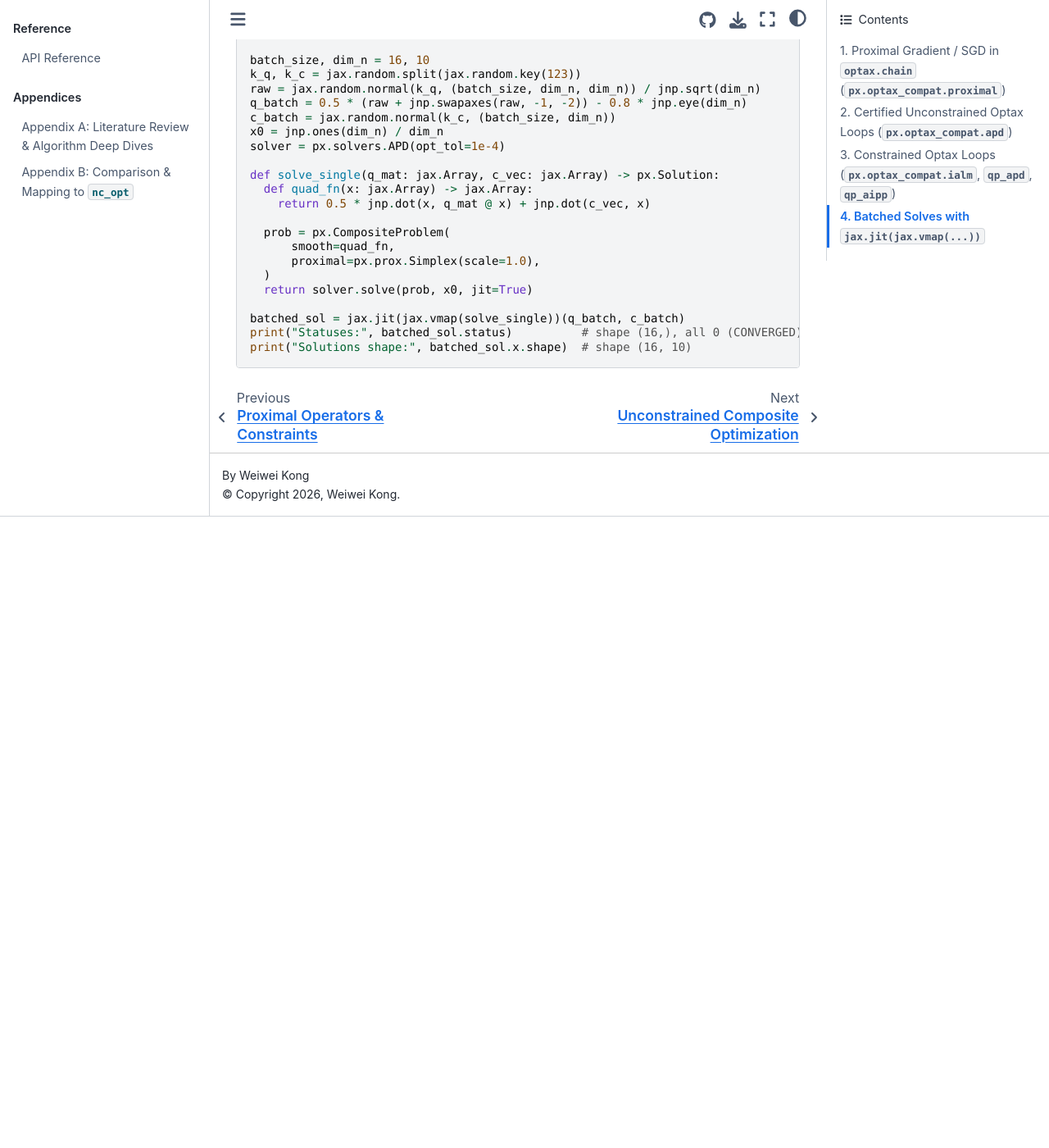
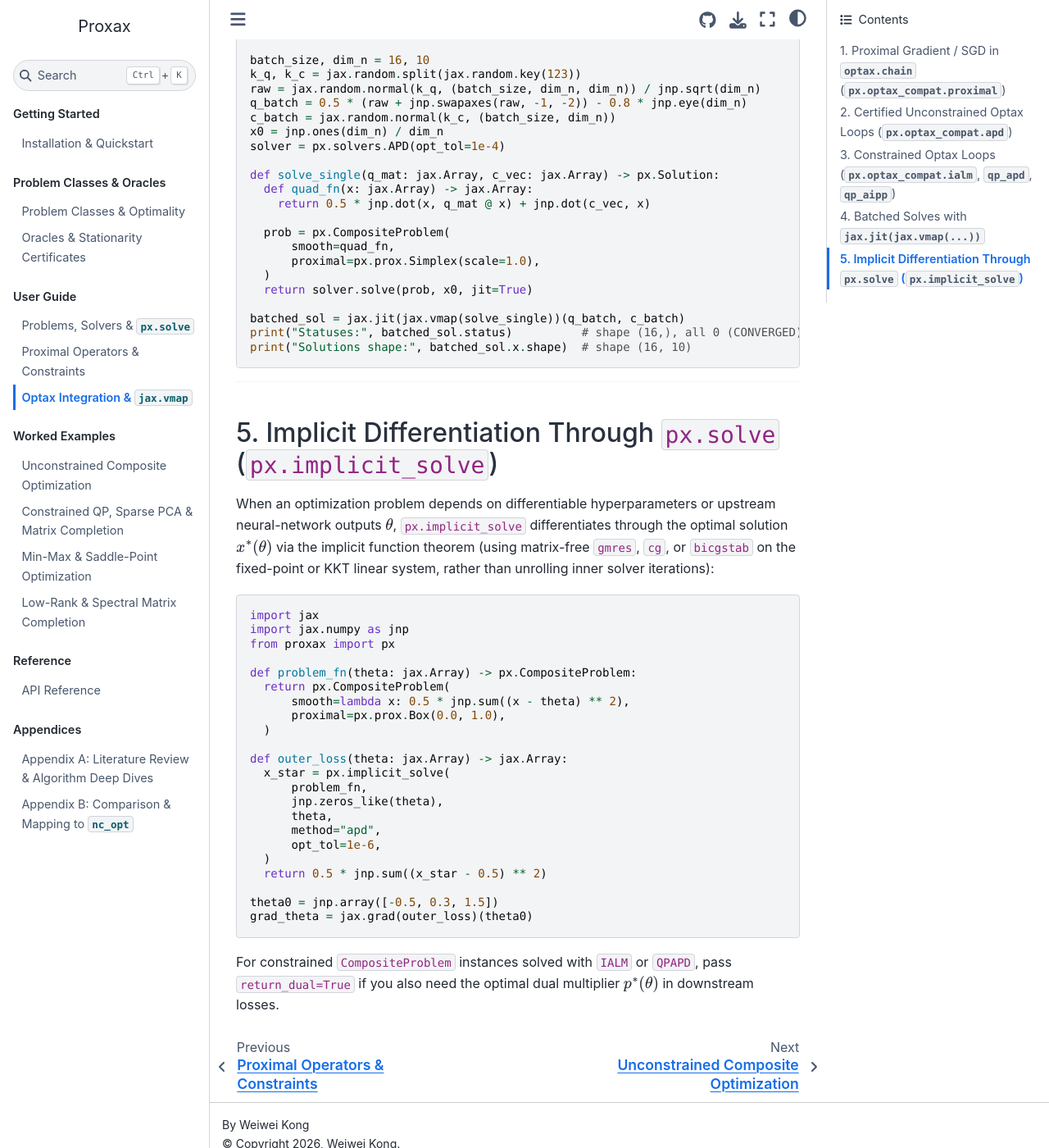
Before and after one commit to wwkong/proxax, a Sphinx documentation site: the page built from docs/guide/optax_and_jax.md, in a window 1280 px wide and 1400 px high, scrolled down 3948 px. Shown: the whole window at 82% size. Built offline with Sphinx 7.4.7 and the Sphinx Book theme 1.1.4, drawn with Linux system fonts in a browser that asks for light colours; before the commit the page ends 4578 px from its top, so only the background shows below that.

Commit message:
Document MinMaxProblem solvers and implicit_solve across index, guides, and API reference

````diff
--- a/docs/guide/optax_and_jax.md
+++ b/docs/guide/optax_and_jax.md
@@ -193,3 +193,42 @@ batched_sol = jax.jit(jax.vmap(solve_single))(q_batch, c_batch)
 print("Statuses:", batched_sol.status)          # shape (16,), all 0 (CONVERGED)
 print("Solutions shape:", batched_sol.x.shape)  # shape (16, 10)
 ```
+
+---
+
+## 5. Implicit Differentiation Through `px.solve` (`px.implicit_solve`)
+
+When an optimization problem depends on differentiable hyperparameters or
+upstream neural-network outputs $\theta$, `px.implicit_solve` differentiates
+through the optimal solution $x^*(\theta)$ via the implicit function theorem
+(using matrix-free `gmres`, `cg`, or `bicgstab` on the fixed-point or KKT
+linear system, rather than unrolling inner solver iterations):
+
+```python
+import jax
+import jax.numpy as jnp
+from proxax import px
+
+def problem_fn(theta: jax.Array) -> px.CompositeProblem:
+  return px.CompositeProblem(
+      smooth=lambda x: 0.5 * jnp.sum((x - theta) ** 2),
+      proximal=px.prox.Box(0.0, 1.0),
+  )
+
+def outer_loss(theta: jax.Array) -> jax.Array:
+  x_star = px.implicit_solve(
+      problem_fn,
+      jnp.zeros_like(theta),
+      theta,
+      method="apd",
+      opt_tol=1e-6,
+  )
+  return 0.5 * jnp.sum((x_star - 0.5) ** 2)
+
+theta0 = jnp.array([-0.5, 0.3, 1.5])
+grad_theta = jax.grad(outer_loss)(theta0)
+```
+
+For constrained `CompositeProblem` instances solved with `IALM` or `QPAPD`, pass
+`return_dual=True` if you also need the optimal dual multiplier $p^*(\theta)$ in
+downstream losses.
````
Also changed, not shown: docs/api.md (+30 -4 lines), docs/guide/solving_problems.md (+26 -0 lines), docs/index.md (+10 -2 lines).
